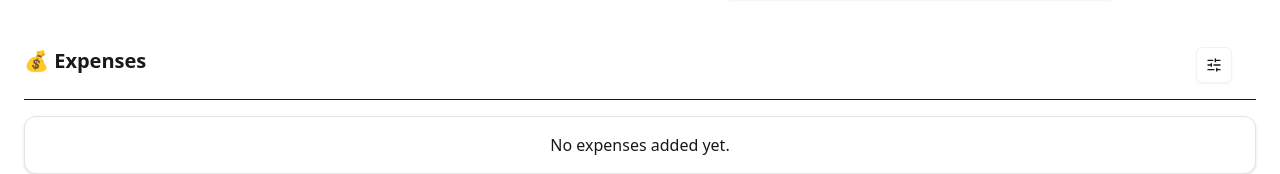
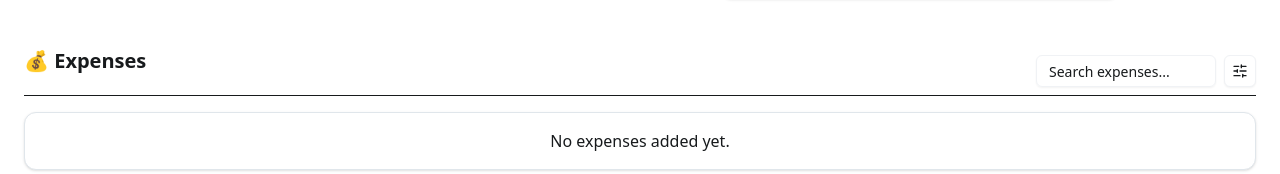
Before and after one commit to edosao/expense-tracker, a React (Vite) app: page / in a window 1280 px wide. Shown: the part 485-659 px from the top of the page. Built offline with nearby package versions, Linux system fonts and the light colour scheme.

Commit message:
feat: implement case-insensitive search

```diff
--- a/src/components/ExpenseList.tsx
+++ b/src/components/ExpenseList.tsx
@@ -3,6 +3,7 @@ import { motion, AnimatePresence } from "framer-motion";
 import ExpenseItem from "./ExpenseItem";
 import type { Expense } from "@/types/expense";
 import { Card } from "@/components/ui/card";
+import { Input } from "@/components/ui/input";
 import { Button } from "@/components/ui/button";
 import {
   DropdownMenu,
@@ -41,6 +42,7 @@ export default function ExpenseList({
   onStartEditing,
 }: ExpenseListProps) {
   const [selectedCategories, setSelectedCategories] = useState<string[]>([]);
+  const [searchQuery, setSearchQuery] = useState("");
 
   const toggleCategory = (category: string, checked: boolean) => {
     setSelectedCategories((prev) =>
@@ -48,19 +50,38 @@ export default function ExpenseList({
     );
   };
 
-  const filteredExpenses =
-    selectedCategories.length === 0
-      ? expenses
-      : expenses.filter((exp) => selectedCategories.includes(exp.category));
+  const filteredExpenses = expenses.filter((exp) => {
+    const matchesCategory =
+      selectedCategories.length === 0 ||
+      selectedCategories.includes(exp.category);
+
+    const matchesSearch = exp.title
+      .toLowerCase()
+      .includes(searchQuery.toLowerCase());
+
+    return matchesCategory && matchesSearch;
+  });
 
   return (
     <div className="space-y-4">
       <div className="flex justify-between mb-4 border-b border-muted">
         <h2 className="text-xl font-bold mb-3 pb-2">💰 Expenses</h2>
 
+        <div className="flex gap-2 items-center">
+          <Input
+            type="text"
+            placeholder="Search expenses..."
+            value={searchQuery}
+            onChange={(e) => setSearchQuery(e.target.value)}
+            className="h-8 w-[180px]"
+          />
           <DropdownMenu>
             <DropdownMenuTrigger asChild>
-            <Button size="icon" variant="outline" className="mr-6 mb-4">
+              <Button
+                size="icon"
+                variant="outline"
+                className="flex items-center justify-center h-8 w-8 rounded-md"
+              >
                 <SlidersHorizontal className="h-5 w-5" />
               </Button>
             </DropdownMenuTrigger>
@@ -70,13 +91,16 @@ export default function ExpenseList({
                 <DropdownMenuCheckboxItem
                   key={category}
                   checked={selectedCategories.includes(category)}
-                onCheckedChange={(checked) => toggleCategory(category, checked)}
+                  onCheckedChange={(checked) =>
+                    toggleCategory(category, checked)
+                  }
                 >
                   <span className="capitalize">{category}</span>
                 </DropdownMenuCheckboxItem>
               ))}
             </DropdownMenuContent>
           </DropdownMenu>
+        </div>
       </div>
 
       {filteredExpenses.length === 0 ? (
```
Lines whose indentation alone changed are shown as unchanged.
